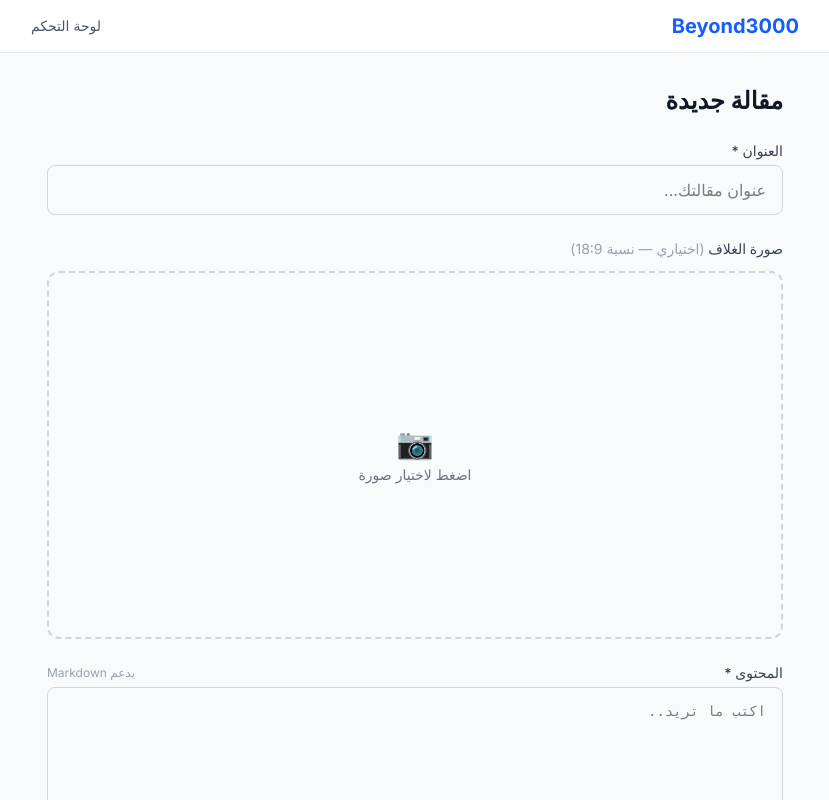
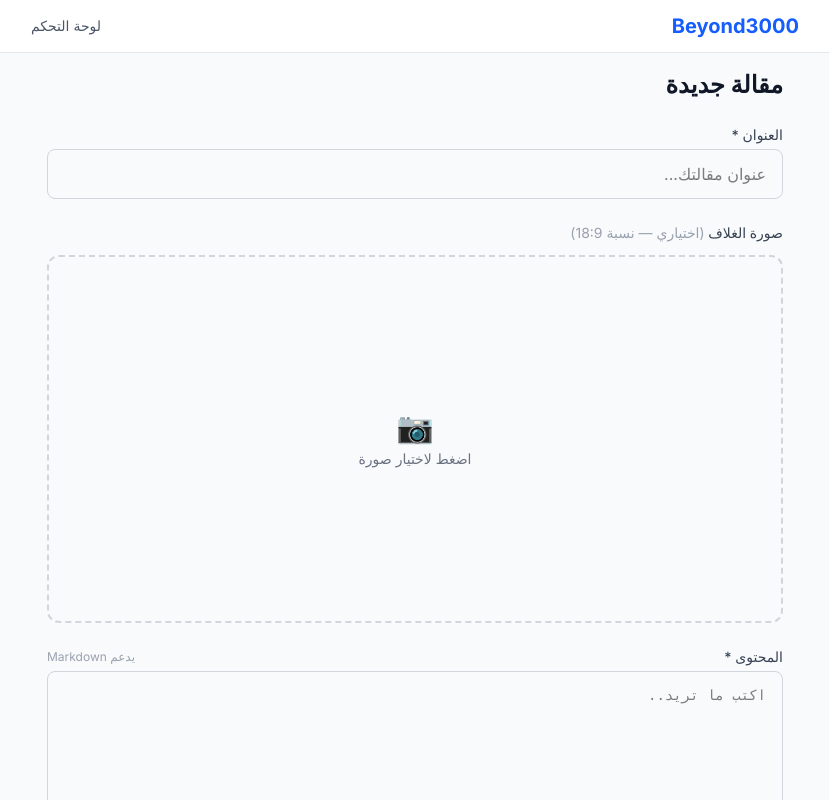
Before and after one commit to Abdomghrbi/Beyond3000, a Next.js app: page /dashboard/new in a window 1280 px wide. Shown: the top 800 px of the page, without its empty margins (225-1054 px from the left). Built offline with nearby package versions, Linux system fonts and the light colour scheme.

Commit message:
Adjust padding in main section of new page
Reduced padding in the main section of the dashboard page.

```diff
--- a/app/dashboard/new/page.tsx
+++ b/app/dashboard/new/page.tsx
@@ -39,7 +39,7 @@
         </div>
       </nav>
 
-      <main className="max-w-3xl mx-auto px-4 py-8">
+      <main className="max-w-3xl mx-auto px-4 py-4">
         <h2 className="text-2xl font-bold text-gray-900 mb-6">مقالة جديدة</h2>
 
         <form action={handleSubmit} className="space-y-6">
```
